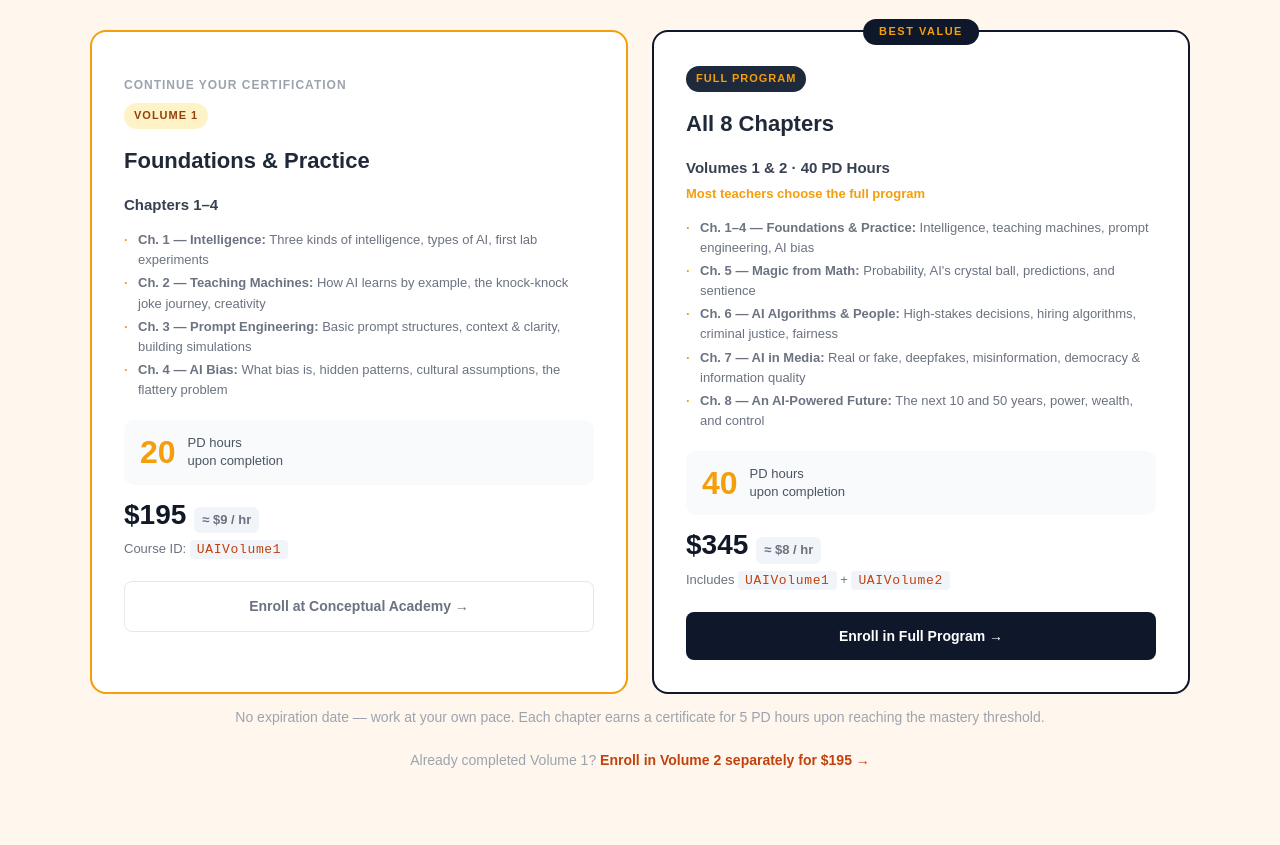
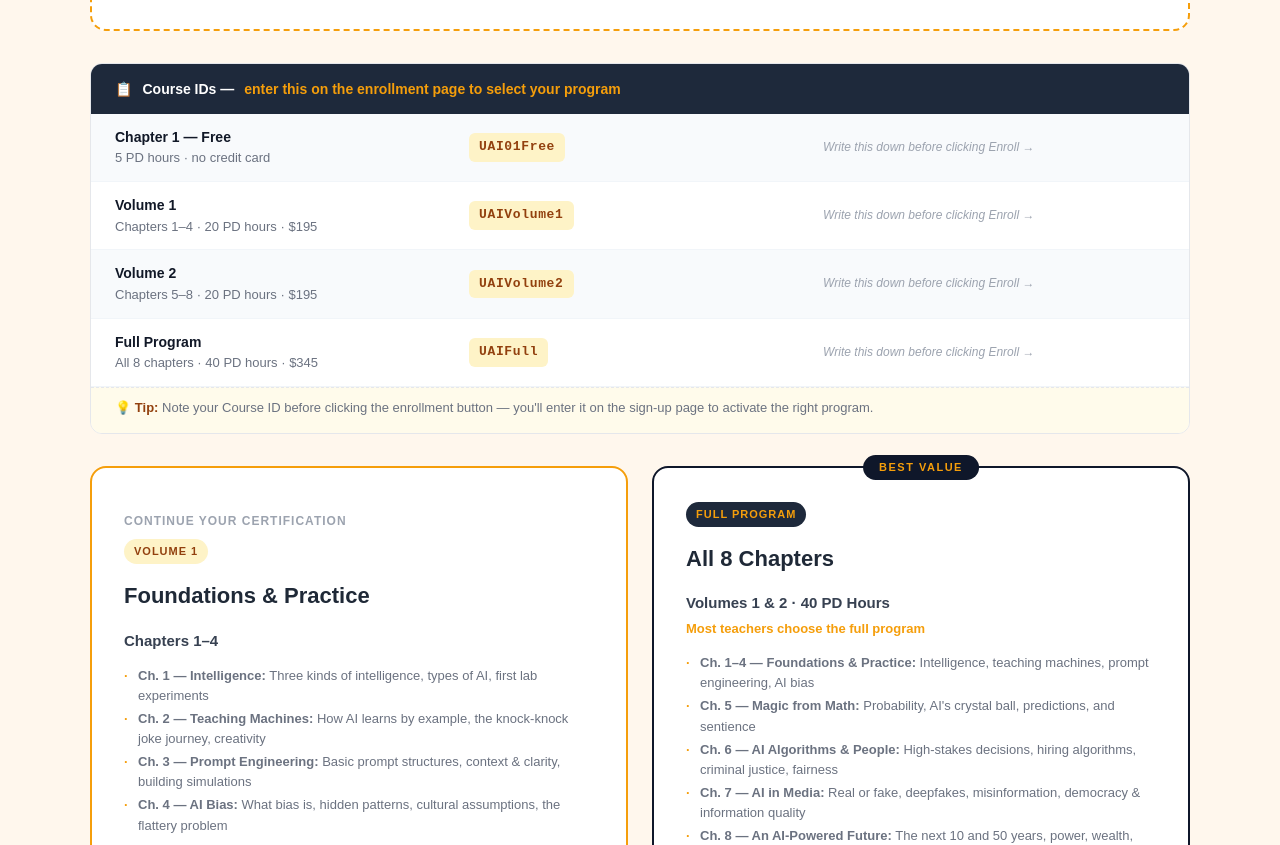
Before and after one commit to Suchocki88/UnderstandingAI.ai, a Next.js app: page /pocketlab in a window 1280 px wide. Shown: the part 4400-5245 px from the top of the page. Built offline with nearby package versions, Linux system fonts and the light colour scheme.

Commit message:
Add course ID reference table and styling

```diff
--- a/app/pocketlab/page.tsx
+++ b/app/pocketlab/page.tsx
@@ -265,10 +265,55 @@ export default function Page() {
           background: #f1f5f9; border-radius: 6px;
           padding: 3px 8px; margin-left: 8px; font-weight: 600;
         }
-        .course-id { font-size: 13px; color: #6b7280; margin-bottom: 20px; margin-top: 6px; }
+        .course-id-table {
+          max-width: 1100px; margin: 0 auto 32px;
+          background: white; border-radius: 12px;
+          border: 1px solid #e5e7eb;
+          overflow: hidden;
+        }
+        .course-id-table-header {
+          background: #1e293b; color: white;
+          padding: 14px 24px;
+          font-size: 14px; font-weight: 700;
+          display: flex; align-items: center; gap: 10px;
+        }
+        .course-id-table-header span { color: #f59e0b; }
+        .course-id-row {
+          display: grid;
+          grid-template-columns: 1fr 1fr 1fr;
+          padding: 12px 24px;
+          border-bottom: 1px solid #f1f5f9;
+          align-items: center; gap: 12px;
+          font-size: 14px;
+        }
+        .course-id-row:last-child { border-bottom: none; }
+        .course-id-row:nth-child(even) { background: #f8fafc; }
+        .course-id-row .prog-name { font-weight: 600; color: #111827; }
+        .course-id-row .prog-detail { color: #6b7280; font-size: 13px; }
+        .course-id-row code {
+          background: #fef3c7; padding: 4px 10px; border-radius: 6px;
+          color: #92400e; font-family: monospace; font-weight: 700;
+          font-size: 13px; letter-spacing: 0.05em;
+          display: inline-block;
+        }
+        .course-id-row .note-it {
+          font-size: 12px; color: #9ca3af; font-style: italic;
+        }
+        .write-it-down {
+          font-size: 13px; color: #6b7280; padding: 10px 24px 14px;
+          border-top: 1px dashed #e5e7eb;
+          background: #fffbeb;
+        }
+        .write-it-down strong { color: #92400e; }
+        .course-id { font-size: 13px; color: #6b7280; margin-bottom: 8px; margin-top: 6px; }
         .course-id code {
-          background: #f1f5f9; padding: 2px 7px; border-radius: 4px;
-          color: #c2410c; letter-spacing: 0.05em; font-family: monospace;
+          background: #fef3c7; padding: 3px 9px; border-radius: 6px;
+          color: #92400e; letter-spacing: 0.05em; font-family: monospace;
+          font-weight: 700; font-size: 13px;
+        }
+        .note-before-click {
+          font-size: 12px; color: #9ca3af; font-style: italic;
+          margin-bottom: 16px; margin-top: 0;
         }
         .continue-label {
           font-size: 12px; font-weight: 700; text-transform: uppercase;
@@ -530,6 +575,7 @@ export default function Page() {
                 Experience the same Chapter 1 your students will take — you go first.
               </p>
               <p className="time-nudge">Most teachers complete this in 2–3 hours. Continue seamlessly into Volume 1 if you choose.</p>
+              <p className="course-id" style={{ marginTop: 10 }}>Course ID: <code>UAI01Free</code></p>
             </div>
             <div className="free-entry-right">
               <span className="free-label">Free</span>
@@ -545,6 +591,31 @@ export default function Page() {
               <p style={{ fontSize: 12, color: "#9ca3af", marginTop: 10, marginBottom: 0 }}>
                 Trusted classroom curriculum — not a demo
               </p>
+            </div>
+          </div>
+
+          {/* ── COURSE ID REFERENCE TABLE ── */}
+          <div className="course-id-table">
+            <div className="course-id-table-header">
+              <span>📋</span> Course IDs — <span>enter this on the enrollment page to select your program</span>
+            </div>
+            {[
+              { name: "Chapter 1 — Free", detail: "5 PD hours · no credit card", code: "UAI01Free" },
+              { name: "Volume 1", detail: "Chapters 1–4 · 20 PD hours · $195", code: "UAIVolume1" },
+              { name: "Volume 2", detail: "Chapters 5–8 · 20 PD hours · $195", code: "UAIVolume2" },
+              { name: "Full Program", detail: "All 8 chapters · 40 PD hours · $345", code: "UAIFull" },
+            ].map((row) => (
+              <div className="course-id-row" key={row.code}>
+                <div>
+                  <div className="prog-name">{row.name}</div>
+                  <div className="prog-detail">{row.detail}</div>
+                </div>
+                <div><code>{row.code}</code></div>
+                <div className="note-it">Write this down before clicking Enroll →</div>
+              </div>
+            ))}
+            <div className="write-it-down">
+              💡 <strong>Tip:</strong> Note your Course ID before clicking the enrollment button — you&apos;ll enter it on the sign-up page to activate the right program.
             </div>
           </div>
 
@@ -572,6 +643,7 @@ export default function Page() {
                 <span className="price-per-hour">≈ $9 / hr</span>
               </div>
               <p className="course-id">Course ID: <code>UAIVolume1</code></p>
+              <p className="note-before-click">Note this ID — you&apos;ll enter it on the next page</p>
               <a
                 href="https://conceptualacademy.com/user/register"
                 target="_blank"
@@ -604,7 +676,8 @@ export default function Page() {
                 <span className="price-main">$345</span>
                 <span className="price-per-hour">≈ $8 / hr</span>
               </div>
-              <p className="course-id">Includes <code>UAIVolume1</code> + <code>UAIVolume2</code></p>
+              <p className="course-id">Course ID: <code>UAIFull</code></p>
+              <p className="note-before-click">Note this ID — you&apos;ll enter it on the next page</p>
               <a
                 href="https://conceptualacademy.com/user/register"
                 target="_blank"
@@ -620,8 +693,10 @@ export default function Page() {
           <p className="pd-footnote">No expiration date — work at your own pace. Each chapter earns a certificate for 5 PD hours upon reaching the mastery threshold.</p>
           <p className="vol2-note">
             Already completed Volume 1?{" "}
+            Note Course ID <code style={{ background: "#fef3c7", padding: "2px 8px", borderRadius: 5, color: "#92400e", fontWeight: 700 }}>UAIVolume2</code>{" "}
+            then{" "}
             <a href="https://conceptualacademy.com/user/register" target="_blank" rel="noopener noreferrer">
-              Enroll in Volume 2 separately for $195 →
+              enroll in Volume 2 separately for $195 →
             </a>
           </p>
         </div>
```
